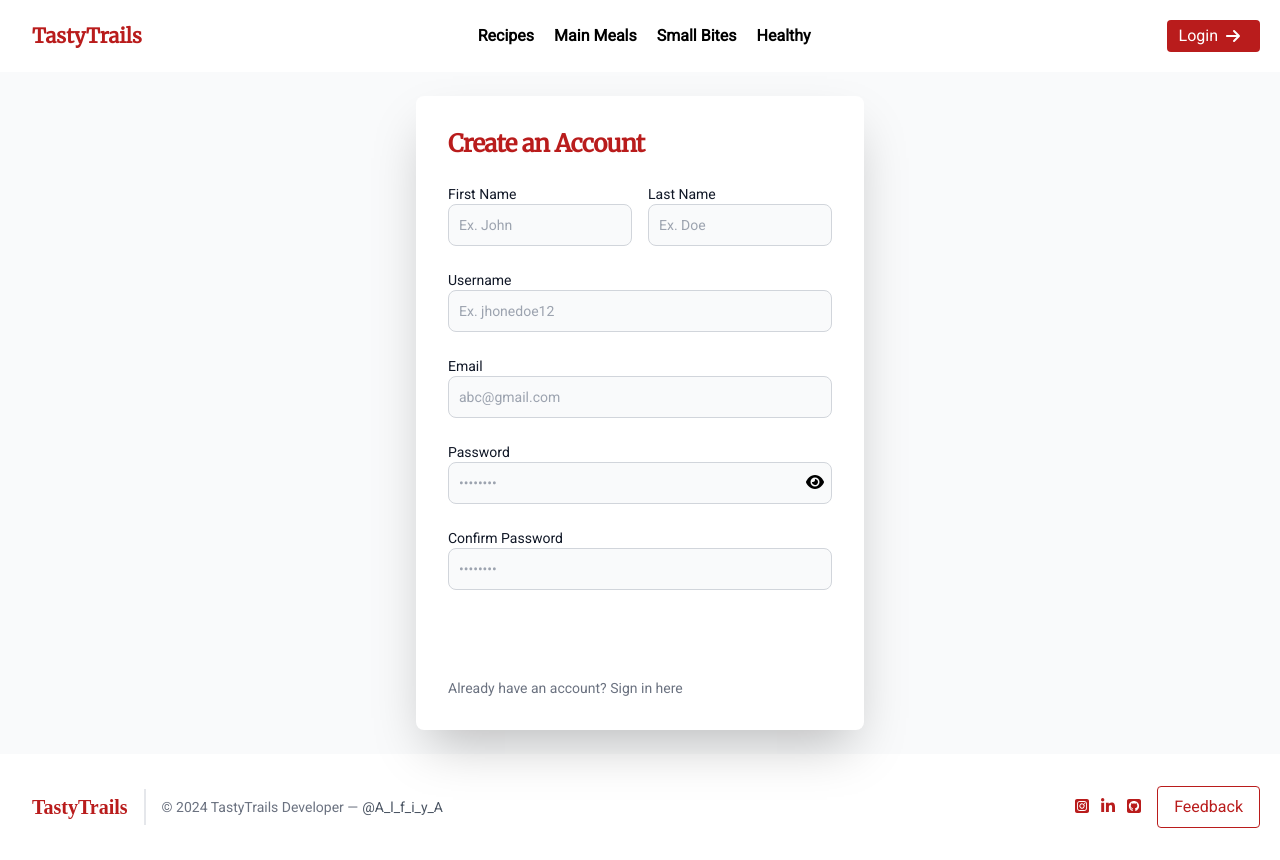
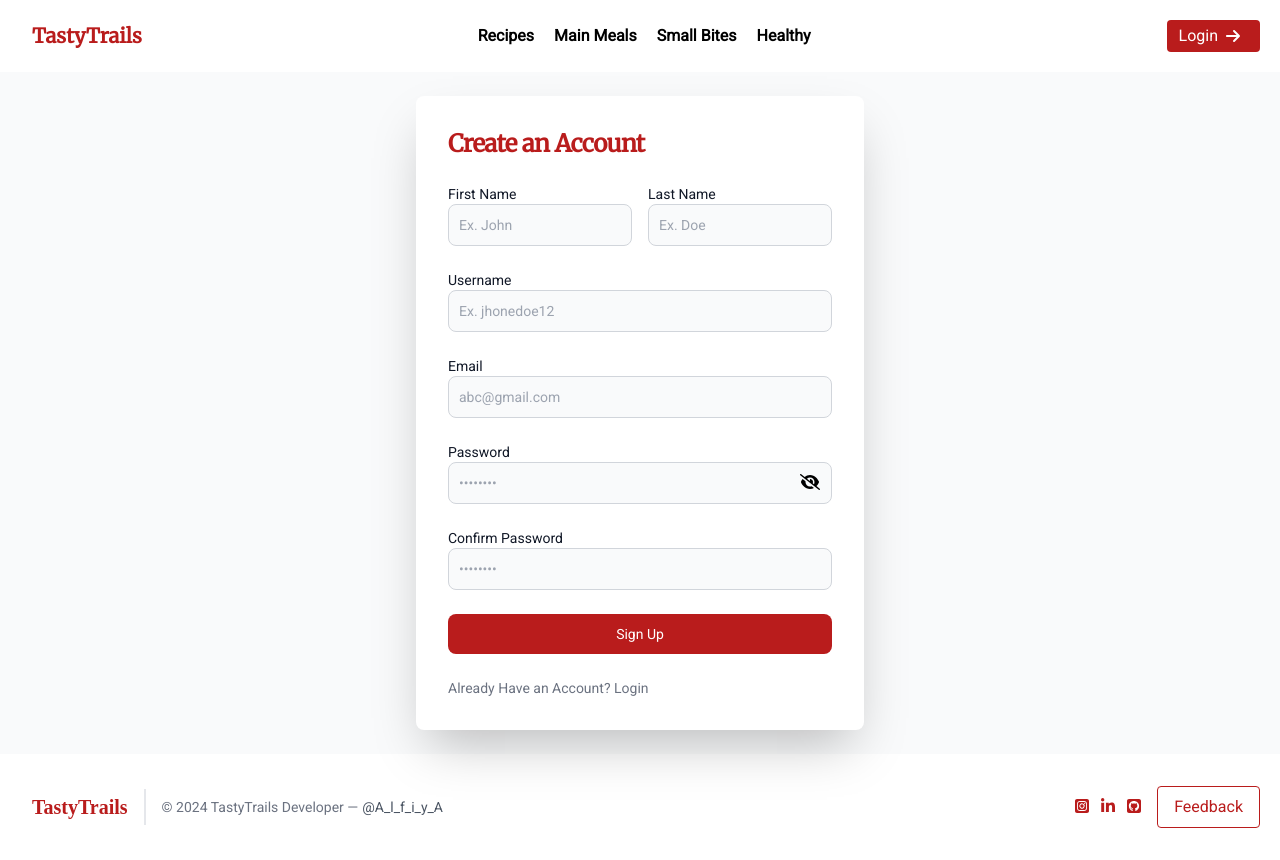
Before and after one commit to AlfiyaSiddique/TastyTrails, a React (Vite) app in the folder frontend/: page /signup in a window 1280 px wide. Built offline with nearby package versions, Linux system fonts and the light colour scheme.

Commit message:
Fixed username trim

```diff
--- a/frontend/src/Pages/Signup.jsx
+++ b/frontend/src/Pages/Signup.jsx
@@ -1,3 +1,4 @@
+
 import { useState } from "react";
 import { Link, useNavigate } from "react-router-dom";
 import { FontAwesomeIcon } from "@fortawesome/react-fontawesome";
@@ -6,10 +7,11 @@ import validate from "../../common/validation.js";
 import axios from "axios";
 import { toast } from "react-toastify";
 
+
 const Signup = () => {
   const navigator = useNavigate();
   const backendURL = import.meta.env.VITE_BACKEND_URL;
-  const [passwordFocused, setPasswordFocused] = useState(false);
+  const [passwordFocused,setPasswordFocused]=useState(false);
   const [show, setShow] = useState(false);
   const [form, setForm] = useState({
     // Signup Form Data
@@ -41,21 +43,27 @@ const Signup = () => {
     // Handling Signup Form
     const { name, value } = e.target;
     let message = {};
+
+    // Trim trailing spaces for username
+    const trimmedValue = name === "username" ? value.trim() : value;
+
     if (name === "cpassword") {
-      message = validate.cpasssword(value, form.password);
+      message = validate.cpasssword(trimmedValue, form.password);
     } else if (name === "username") {
-      message = await validate.username(value.trim());  // Trim spaces
+      message = await validate.username(trimmedValue);
     } else {
-      message = validate[name](value);
+      message = validate[name](trimmedValue);
     }
+
     setError((prev) => {
       return { ...prev, ...message };
     });
 
     setForm((prev) => {
-      return { ...prev, [name]: value };
+      return { ...prev, [name]: trimmedValue };
     });
   };
+
 
   // Get all the current username present
   const getUsernames = async () => {
@@ -81,14 +89,11 @@ const Signup = () => {
 
     if (submitable) {
       const usernames = await getUsernames();
-      const trimmedUsername = form.username.trim().toLowerCase(); // Trim and lowercase username
-
-      // Check if the trimmed, case-insensitive username exists
-      if (usernames.some((uname) => uname.toLowerCase() === trimmedUsername)) {
-        toast.error("Username already exists, please try another.");
+      if (usernames.includes(form.username)) {
+        toast.error("Username already exist please try another.");
       } else {
         axios
-          .post(`${backendURL}/api/signup`, { ...form, username: trimmedUsername })
+          .post(`${backendURL}/api/signup`, form)
           .then((res) => {
             if (res.data.success) {
               toast.success("User Created Successfully");
@@ -234,19 +239,30 @@ const Signup = () => {
                       id="password"
                       placeholder="••••••••"
                       className="bg-gray-50 border border-gray-300 text-gray-900 sm:text-sm rounded-lg focus:ring-primary-600 focus:border-primary-600 block w-full p-2.5 dark:bg-gray-700 dark:border-gray-600 dark:placeholder-gray-400 dark:text-white dark:focus:ring-blue-500 dark:focus:border-blue-500 transition-colors duration-200 ease-in-out"
-                      onFocus={() => setPasswordFocused(true)}
+                      required={true}
                       value={form.password}
                       onChange={handleChange}
-                      required={true}
+
+                      onFocus={() => setPasswordFocused(true)}
+                      onBlur={() => setPasswordFocused(false)}
+
                     />
                     <FontAwesomeIcon
-                      icon={show ? faEyeSlash : faEye}
-                      className="absolute top-3 right-2 cursor-pointer"
-                      onClick={() => setShow((prev) => !prev)}
+                      icon={show ? faEye : faEyeSlash}
+                      onClick={() => setShow(!show)}
+                      className="absolute top-0 right-0 m-3 cursor-pointer"
                     />
                   </div>
                   {error.password && (
-                    <p className="text-red-500 text-sm">{error.passwordError}</p>
+                    <div className="text-red-500 text-sm mt-2">
+                      <ul className="list-disc list-inside">
+                        <li>Minimum 8 characters</li>
+                        <li>At least 1 uppercase letter</li>
+                        <li>At least 1 lowercase letter</li>
+                        <li>At least 1 number</li>
+                        <li>At least 1 symbol</li>
+                      </ul>
+                    </div>
                   )}
                 </div>
 
@@ -259,35 +275,38 @@ const Signup = () => {
                     Confirm Password
                   </label>
                   <input
-                    type={show ? "text" : "password"}
+                    type="password"
                     name="cpassword"
                     id="cpassword"
                     placeholder="••••••••"
                     className="bg-gray-50 border border-gray-300 text-gray-900 sm:text-sm rounded-lg focus:ring-primary-600 focus:border-primary-600 block w-full p-2.5 dark:bg-gray-700 dark:border-gray-600 dark:placeholder-gray-400 dark:text-white dark:focus:ring-blue-500 dark:focus:border-blue-500 transition-colors duration-200 ease-in-out"
+                    required={true}
                     value={form.cpassword}
                     onChange={handleChange}
-                    required={true}
                   />
                   {error.cpassword && (
-                    <p className="text-red-500 text-sm">
+                    <p className="error text-red-500 text-sm mt-0 mb-2">
                       {error.cpasswordError}
                     </p>
                   )}
                 </div>
 
+                {/* Submit Button */}
                 <button
                   type="submit"
-                  className="w-full text-white bg-primary-600 hover:bg-primary-700 focus:ring-4 focus:outline-none focus:ring-primary-300 font-medium rounded-lg text-sm px-5 py-2.5 text-center dark:bg-primary-600 dark:hover:bg-primary-700 dark:focus:ring-primary-800 transition-colors duration-200 ease-in-out"
+                  className="w-full text-white bg-red-700 hover:bg-red-500 focus:ring-4 focus:outline-none focus:ring-primary-300 font-medium rounded-lg text-sm px-5 py-2.5 text-center dark:bg-pt-gray-900 dark:hover:bg-primary-700 dark:focus:ring-primary-800"
                 >
-                  Create Account
+                  Sign Up
                 </button>
+
+                {/* Already Have an Account */}
                 <p className="text-sm font-light text-gray-500 dark:text-gray-400">
-                  Already have an account?{" "}
+                  Already Have an Account?{" "}
                   <Link
                     to="/login"
-                    className="font-medium text-primary-600 hover:underline dark:text-primary-500"
+                    className="font-medium text-pt-gray-900 hover:underline dark:text-primary-500 hover:text-red-700"
                   >
-                    Sign in here
+                    Login
                   </Link>
                 </p>
               </form>
```
